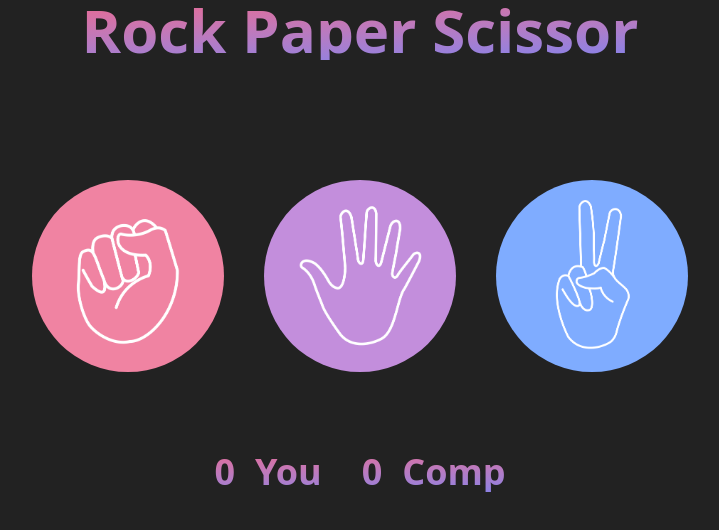
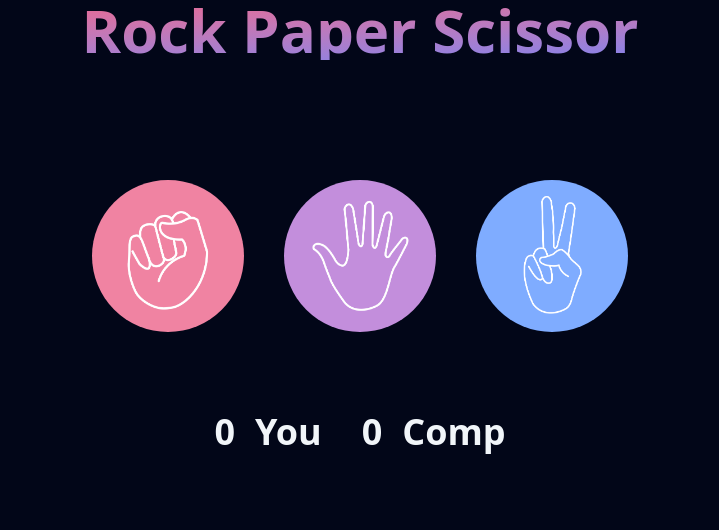
Before and after one commit to Ashaaan/Stone_Paper_Scissor_game, a website: page index.html in a window 1280 px wide. Shown: the whole page, without its empty margins (280-999 px from the left). Drawn offline with Linux system fonts and the light colour scheme.

Commit message:
fixes UI

```diff
--- a/index.html
+++ b/index.html
@@ -8,22 +8,22 @@
   <title>Rock Paper Scissior game</title>
 </head>
 
-<body class="bg-[#222]">
+<body class="bg-slate-950">
   <main>
     <div
       class="top_bar text-4xl md:text-5xl lg:text-6xl  font-extrabold text-center bg-linear-to-br from-[#fc5c7d] to-[#6a82fb] bg-clip-text text-transparent ">
       Rock Paper
       Scissor</div>
     <div class="container flex items-center justify-center mt-10 md:mt-20 lg:mt-30 gap-10 hover:">
-      <button id="choice" class="rock" class="h-[25vmin] w-[25vmin] "><img
-          class="object-cover h-[24vmin] w-[24vmin] rounded-full" src="images/rock.png" /></button>
-      <button id="choice" class="paper" class="h-[25vmin] w-[25vmin]"><img
-          class="object-cover h-[24vmin] w-[24vmin] rounded-full" src="images/paper.png" /></button>
-      <button id="choice" class="scissor" class="h-[25vmin] w-[25vmin]"><img
-          class="object-cover h-[24vmin] w-[24vmin] rounded-full" src="images/scissors.png" /></button>
+      <button id="choice" class="rock" class="h-[20vmin] w-[20vmin] hover:border hover:border-white  "><img
+          class="object-cover h-[19vmin] w-[19vmin] rounded-full" src="images/rock.png" /></button>
+      <button id="choice" class="paper" class="h-[20vmin] w-[20vmin]"><img
+          class="object-cover h-[19vmin] w-[19vmin] rounded-full" src="images/paper.png" /></button>
+      <button id="choice" class="scissor" class="h-[20vmin] w-[20vmin]"><img
+          class="object-cover h-[19vmin] w-[19vmin] rounded-full" src="images/scissors.png" /></button>
     </div>
     <div
-      class="scores flex gap-10 items-center justify-center text-3xl md:text-4xl lg:text-4xl font-bold bg-linear-to-br from-[#fc5c7d] to-[#6a82fb] bg-clip-text text-transparent mt-20 ">
+      class="scores flex gap-10 items-center justify-center text-3xl md:text-4xl lg:text-4xl font-bold text-slate-100 mt-20 ">
       <div class="you flex gap-5">
         <p class="your-score">0</p>
         <p>You</p>
```
Also changed, not shown: output.css.
